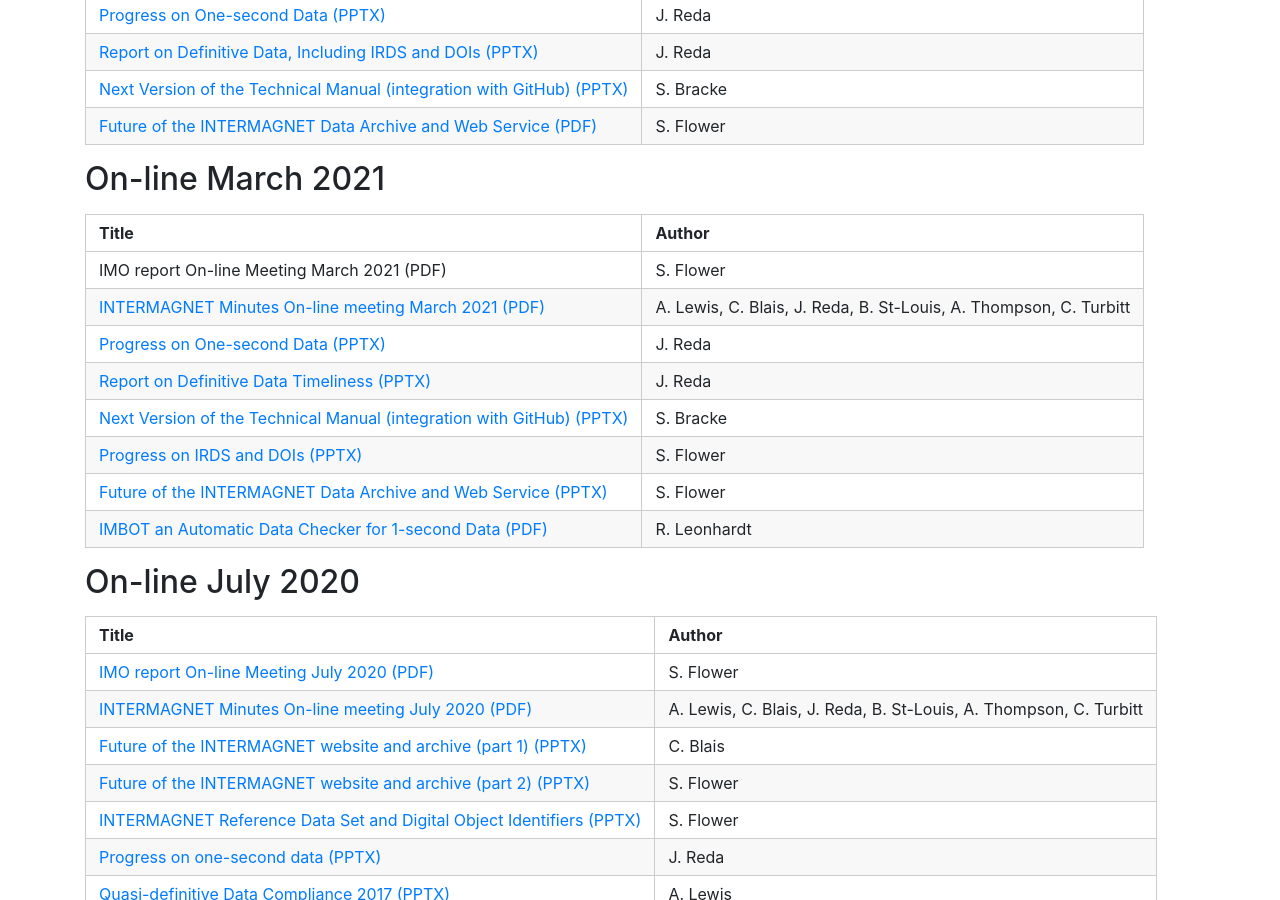
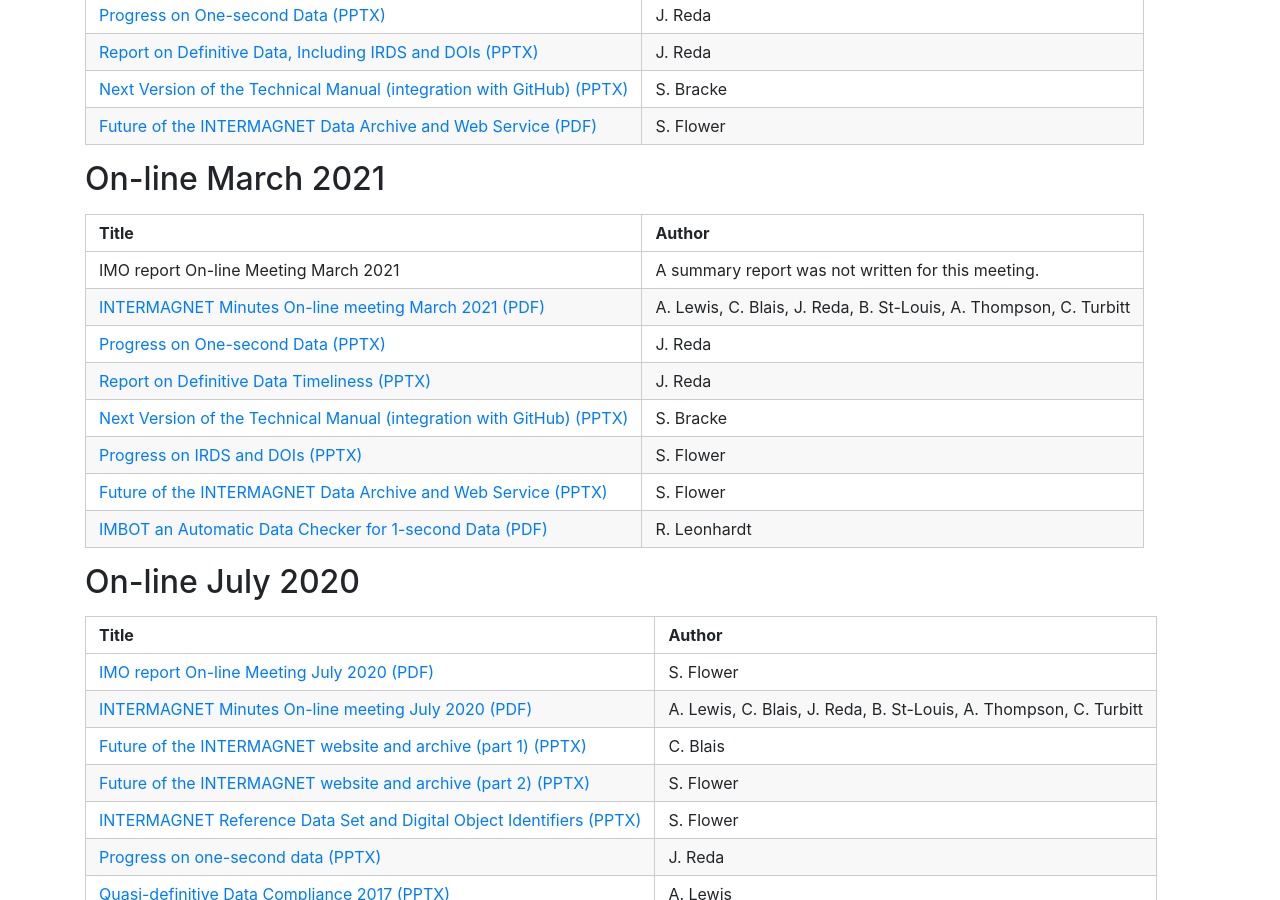
Before and after one commit to INTERMAGNET/intermagnet.github.io, a Jekyll site: the page built from meetings.md, in a window 1280 px wide and 900 px high, scrolled down 421 px. Built offline with Jekyll 4.4.1, drawn with Linux system fonts in a browser that asks for light colours.

Commit message:
Add summary report for Sep 2021 meeting

```diff
--- a/meetings.md
+++ b/meetings.md
@@ -6,7 +6,7 @@
 
 | Title  | Author |
 |--------|--------|
-|IMO report On-line Meeting September 2021 (PDF)|S. Flower|
+|[IMO report On-line Meeting September 2021 (PDF)](/meetings/2021Sep-Online/Flower_OnlineMeetingReport2021.pdf)|S. Flower|
 |[INTERMAGNET Minutes On-line meeting September 2021 (PDF)](/meetings/2021Sep-Online/INTERMAGNETMeetingMinutes-OnLineSept2021_Public.pdf)|A. Lewis, C. Blais, J. Reda, B. St-Louis, A. Thompson, C. Turbitt|
 |[Progress on One-second Data (PPTX)](/meetings/2021Sep-Online/Reda_Progress_on_One_Second_Data.pptx)|J. Reda|
 |[Report on Definitive Data, Including IRDS and DOIs (PPTX)](/meetings/2021Sep-Online/Reda_Report_on_Definitive_Data_Timeliness.pptx)|J. Reda|
@@ -18,7 +18,7 @@
 
 | Title  | Author |
 |--------|--------|
-|IMO report On-line Meeting March 2021 (PDF)|S. Flower|
+|IMO report On-line Meeting March 2021 |A summary report was not written for this meeting.|
 |[INTERMAGNET Minutes On-line meeting March 2021 (PDF)](/meetings/2021Mar-Online/INTERMAGNETMeetingMinutes-OnLineMarch2021_Public.pdf)|A. Lewis, C. Blais, J. Reda, B. St-Louis, A. Thompson, C. Turbitt|
 |[Progress on One-second Data (PPTX)](/meetings/2021Mar-Online/Reda_Progress_on_One_Second_Data.pptx)|J. Reda|
 |[Report on Definitive Data Timeliness (PPTX)](/meetings/2021Mar-Online/Reda_Report_on_Definitive_Data_Timeliness.pptx)|J. Reda|
```
Also changed, not shown: 1 other file.
